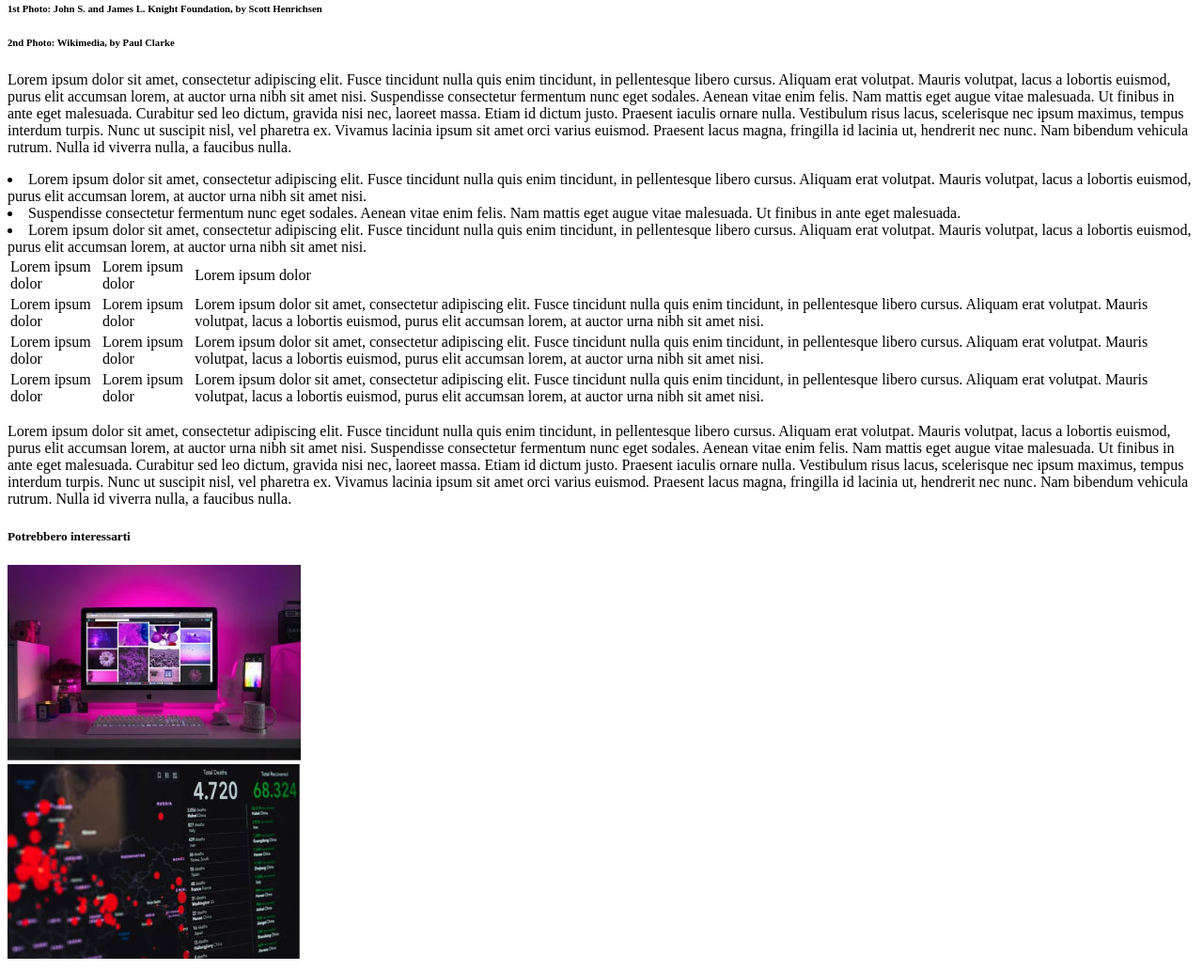
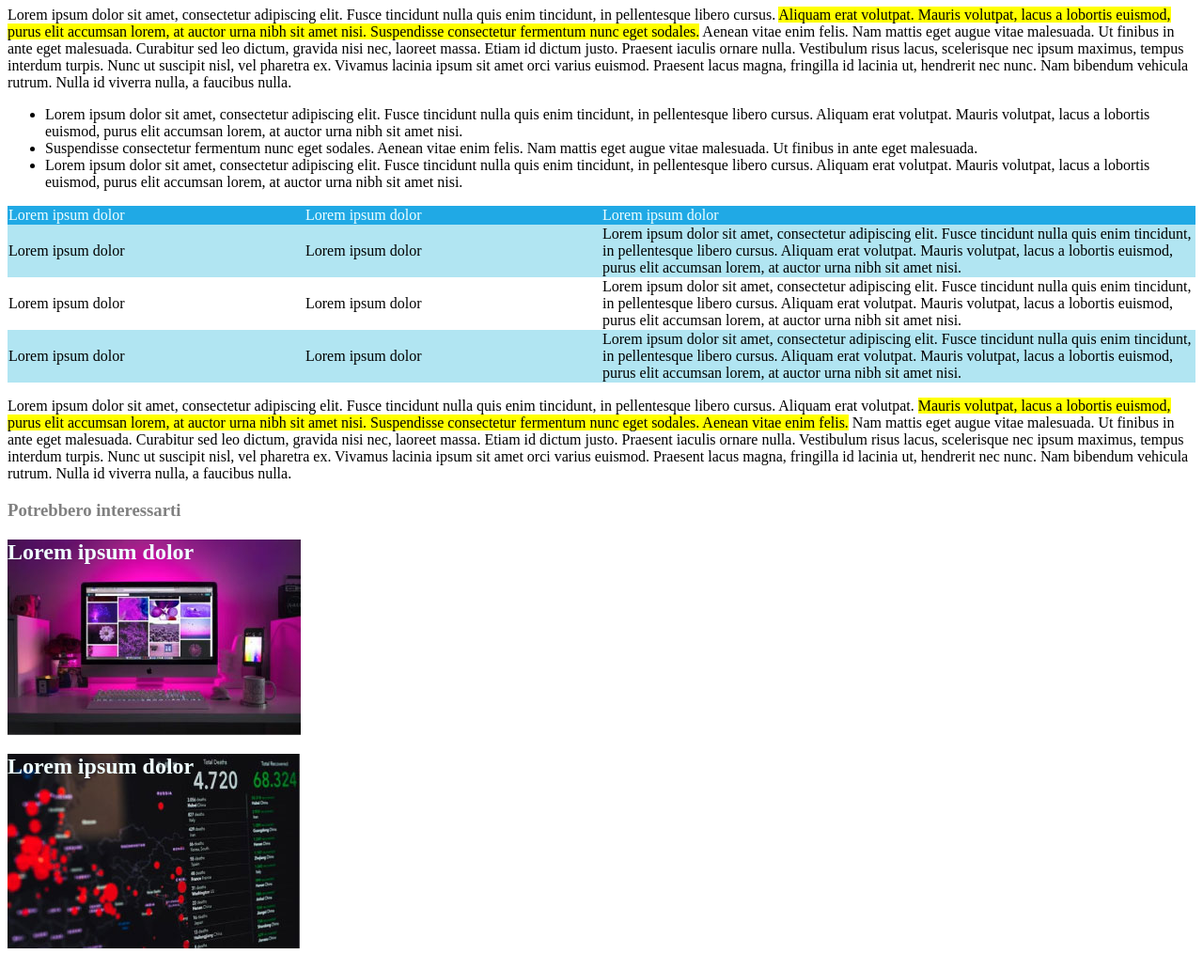
Before and after one commit to ClaudioPerrone/html-css-booleaner, a plain HTML site: page index.html in a window 1280 px wide. Shown: the part 1274-2306 px from the top of the page at 94% size. Drawn offline with Linux system fonts and the light colour scheme.

Commit message:
Feat: added logo and pattern on header and colours, highlight on two paragraphs and text on the last two photos Fix: fixed table

```diff
--- a/index.html
+++ b/index.html
@@ -7,14 +7,17 @@
 </head>
 
 <body>
-    <header>
-        <img src="./img/pattern.png" alt="">
+    <header id="header">
+        <img id="logo" src="./img/logo.svg" alt="">
     </header>
 
     <main>
+        <section>
             <h1>Internet deve essere al servizio del "bene pubblico": il manifesto di Tim Berners-Lee</h1>
-        <h5>Scritto da The Booleaners</h5>
-        <h6>Il 10/10/2020</h6>
+            <h2><span class="TestoGrigio">Scritto da</span> <span class="TestoAzzurro">The Booleaners</span></h2>
+            <h3><span class="TestoGrigio">Il 10/10/2020</span></h3>
+        </section>
+        <section>
             <div>
                 <img src="./img/tim-1.jpg" alt="Tim durante un comizio">
             </div>
@@ -23,8 +26,11 @@
             </div>
             <h6>1st Photo: John S. and James L. Knight Foundation, by Scott Henrichsen</h6>
             <h6>2nd Photo: Wikimedia, by Paul Clarke</h6>
-        <p>Lorem ipsum dolor sit amet, consectetur adipiscing elit. Fusce tincidunt nulla quis enim tincidunt, in pellentesque libero cursus. Aliquam erat volutpat. Mauris volutpat, lacus a lobortis euismod, purus elit accumsan lorem, at auctor urna nibh sit amet nisi. Suspendisse consectetur fermentum nunc eget sodales. Aenean vitae enim felis. Nam mattis eget augue vitae malesuada. Ut finibus in ante eget malesuada. Curabitur sed leo dictum, gravida nisi nec, laoreet massa. Etiam id dictum justo. Praesent iaculis ornare nulla. Vestibulum risus lacus, scelerisque nec ipsum maximus, tempus interdum turpis. Nunc ut suscipit nisl, vel pharetra ex. Vivamus lacinia ipsum sit amet orci varius euismod. Praesent lacus magna, fringilla id lacinia ut, hendrerit nec nunc. Nam bibendum vehicula rutrum. Nulla id viverra nulla, a faucibus nulla.</p>
+            <p>Lorem ipsum dolor sit amet, consectetur adipiscing elit. Fusce tincidunt nulla quis enim tincidunt, in pellentesque libero cursus. <span class="TestoGiallo">Aliquam erat volutpat. Mauris volutpat, lacus a lobortis euismod, purus elit accumsan lorem, at auctor urna nibh sit amet nisi. Suspendisse consectetur fermentum nunc eget sodales.</span>  Aenean vitae enim felis. Nam mattis eget augue vitae malesuada. Ut finibus in ante eget malesuada. Curabitur sed leo dictum, gravida nisi nec, laoreet massa. Etiam id dictum justo. Praesent iaculis ornare nulla. Vestibulum risus lacus, scelerisque nec ipsum maximus, tempus interdum turpis. Nunc ut suscipit nisl, vel pharetra ex. Vivamus lacinia ipsum sit amet orci varius euismod. Praesent lacus magna, fringilla id lacinia ut, hendrerit nec nunc. Nam bibendum vehicula rutrum. Nulla id viverra nulla, a faucibus nulla.</p>
+        </section>
 
+        <section>
+            <ul>
             <li>
                 Lorem ipsum dolor sit amet, consectetur adipiscing elit. Fusce tincidunt nulla quis enim tincidunt, in pellentesque libero cursus. Aliquam erat volutpat. Mauris volutpat, lacus a lobortis euismod, purus elit accumsan lorem, at auctor urna nibh sit amet nisi.
             </li>
@@ -34,17 +40,18 @@
             <li>
                 Lorem ipsum dolor sit amet, consectetur adipiscing elit. Fusce tincidunt nulla quis enim tincidunt, in pellentesque libero cursus. Aliquam erat volutpat. Mauris volutpat, lacus a lobortis euismod, purus elit accumsan lorem, at auctor urna nibh sit amet nisi.
             </li>
-
+            </ul>
+            <div>
             <table>
                 <thead>
                     <tr>
-                    <td>Lorem ipsum dolor</td>
-                    <td>Lorem ipsum dolor</td>
+                        <td class="column-small" >Lorem ipsum dolor</td>
+                        <td class="column-small" >Lorem ipsum dolor</td>
                         <td colspan="2">Lorem ipsum dolor</td>
                     </tr>
                 </thead>
                 <tbody>
-                <tr>
+                    <tr class="coloredRow">
                         <td>Lorem ipsum dolor</td>
                         <td>Lorem ipsum dolor</td>
                         <td>Lorem ipsum dolor sit amet, consectetur adipiscing elit. Fusce tincidunt nulla quis enim tincidunt, in pellentesque libero cursus. Aliquam erat volutpat. Mauris volutpat, lacus a lobortis euismod, purus elit accumsan lorem, at auctor urna nibh sit amet nisi.</td>
@@ -54,22 +61,24 @@
                         <td>Lorem ipsum dolor</td>
                         <td>Lorem ipsum dolor sit amet, consectetur adipiscing elit. Fusce tincidunt nulla quis enim tincidunt, in pellentesque libero cursus. Aliquam erat volutpat. Mauris volutpat, lacus a lobortis euismod, purus elit accumsan lorem, at auctor urna nibh sit amet nisi.</td>
                     </tr>
-                <tr>
+                    <tr class="coloredRow2">
                         <td>Lorem ipsum dolor</td>
                         <td>Lorem ipsum dolor</td>
                         <td>Lorem ipsum dolor sit amet, consectetur adipiscing elit. Fusce tincidunt nulla quis enim tincidunt, in pellentesque libero cursus. Aliquam erat volutpat. Mauris volutpat, lacus a lobortis euismod, purus elit accumsan lorem, at auctor urna nibh sit amet nisi.</td>
                     </tr>
                 </tbody>
             </table>
-        <p>Lorem ipsum dolor sit amet, consectetur adipiscing elit. Fusce tincidunt nulla quis enim tincidunt, in pellentesque libero cursus. Aliquam erat volutpat. Mauris volutpat, lacus a lobortis euismod, purus elit accumsan lorem, at auctor urna nibh sit amet nisi. Suspendisse consectetur fermentum nunc eget sodales. Aenean vitae enim felis. Nam mattis eget augue vitae malesuada. Ut finibus in ante eget malesuada. Curabitur sed leo dictum, gravida nisi nec, laoreet massa. Etiam id dictum justo. Praesent iaculis ornare nulla. Vestibulum risus lacus, scelerisque nec ipsum maximus, tempus interdum turpis. Nunc ut suscipit nisl, vel pharetra ex. Vivamus lacinia ipsum sit amet orci varius euismod. Praesent lacus magna, fringilla id lacinia ut, hendrerit nec nunc. Nam bibendum vehicula rutrum. Nulla id viverra nulla, a faucibus nulla.</p>
+        </section>
+
         <section>
-            <h5>Potrebbero interessarti</h5>
-            <div>
-                <img src="./img/monitor.jpg" alt="">
-            </div>
-            <div>
-                <img src="./img/graph.jpg" alt="">
-            </div>
+            <p>Lorem ipsum dolor sit amet, consectetur adipiscing elit. Fusce tincidunt nulla quis enim tincidunt, in pellentesque libero cursus. Aliquam erat volutpat. <span class="TestoGiallo">Mauris volutpat, lacus a lobortis euismod, purus elit accumsan lorem, at auctor urna nibh sit amet nisi. Suspendisse consectetur fermentum nunc eget sodales. Aenean vitae enim felis.</span> Nam mattis eget augue vitae malesuada. Ut finibus in ante eget malesuada. Curabitur sed leo dictum, gravida nisi nec, laoreet massa. Etiam id dictum justo. Praesent iaculis ornare nulla. Vestibulum risus lacus, scelerisque nec ipsum maximus, tempus interdum turpis. Nunc ut suscipit nisl, vel pharetra ex. Vivamus lacinia ipsum sit amet orci varius euismod. Praesent lacus magna, fringilla id lacinia ut, hendrerit nec nunc. Nam bibendum vehicula rutrum. Nulla id viverra nulla, a faucibus nulla.</p>
+                <h3 class="TestoGrigio">Potrebbero interessarti</h3>
+                    <section id="Monitor">
+                        <h2>Lorem ipsum dolor</h2>
+                    </section>
+                    <section id="Graph">
+                        <h2>Lorem ipsum dolor</h2>
+                    </section>
         </section>
     </main>
 </body>
--- a/style.css
+++ b/style.css
@@ -0,0 +1,87 @@
+#header
+{
+    background-image: url("./img/pattern.png");
+    background-repeat: repeat-x;
+    background-size: contain;
+    background-color: #4EA0FF;
+}
+
+#logo
+{
+    padding-top: 40px;
+    padding-bottom: 10px;
+    width: 20%;
+}
+
+h1
+{
+    font-weight: 900;
+    font-size: 60px;
+}
+
+.TestoGrigio
+{
+    color: #808080;
+}
+
+.TestoAzzurro
+{
+    color: #20A9E5;
+}
+
+.TestoGiallo
+{
+    background-color: yellow;
+}
+
+.column-small
+{
+    width: 25%;
+}
+
+
+thead
+{
+    background-color: #20A9E5;
+    color: azure;
+}
+
+table
+{
+    width: 100%;
+    border-spacing: 0;
+}
+
+.coloredRow
+{
+    background-color: #B1E5F2;
+}
+
+.coloredRow2
+{
+    width: 50%;
+    background-color: #B1E5F2;
+}
+
+.center
+{
+    text-align: center;
+}
+
+#Monitor
+{
+    background-image: url(./img/monitor.jpg);
+    background-repeat: no-repeat;
+    width: 312px;
+    height: 208px;
+    color: azure;
+}
+
+#Graph
+{
+    background-image: url(./img/graph.jpg);
+    background-repeat: no-repeat;
+    width: 311px;
+    height: 207px;
+    color: azure;
+}
```
Lines whose indentation alone changed are shown as unchanged.
